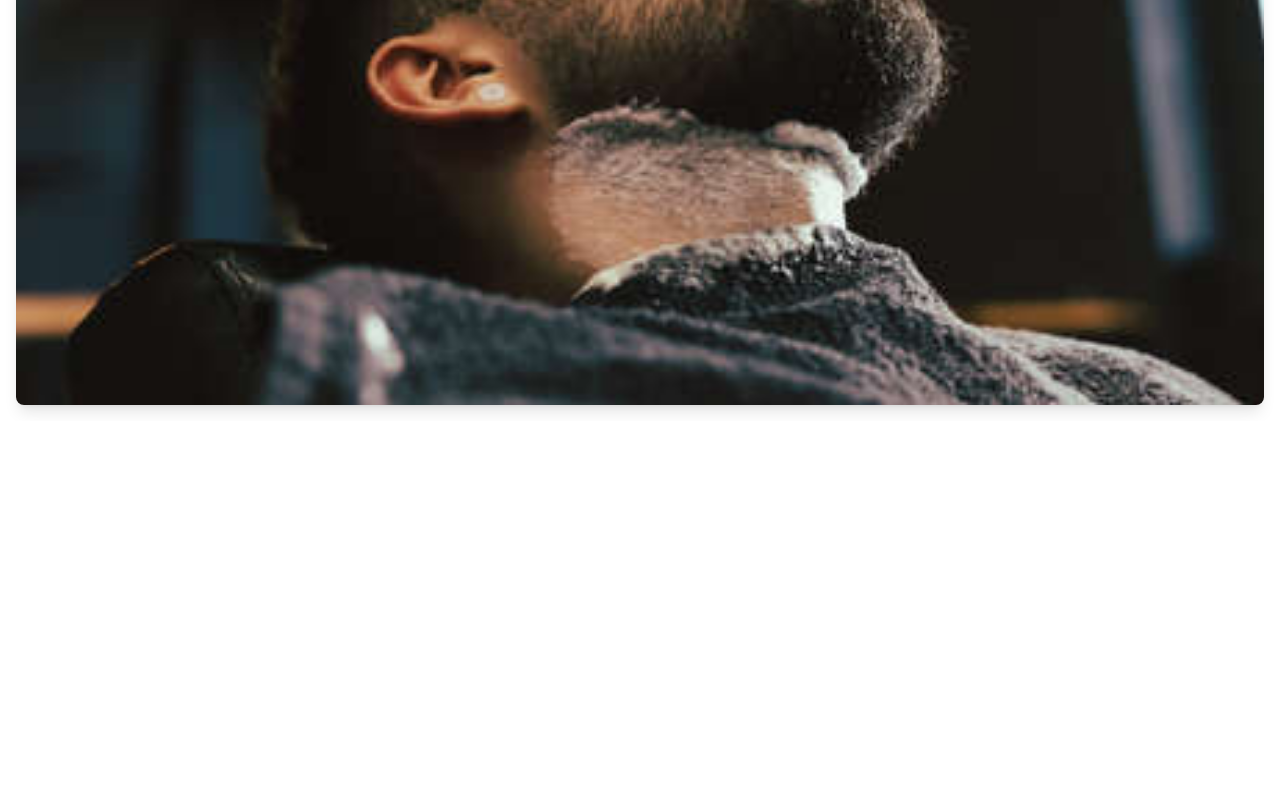
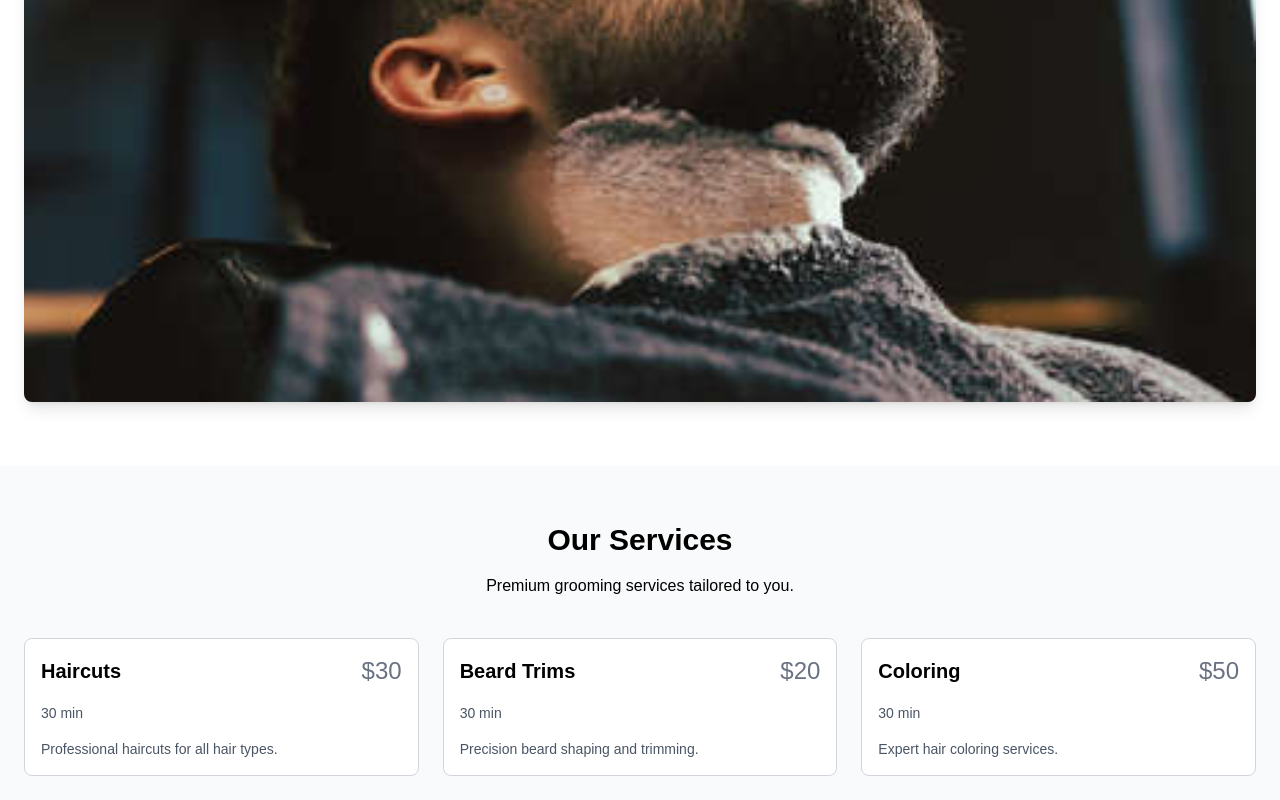
Before and after one commit to Fulcror/Ashil-barber, a Next.js app: page / in a window 1280 px wide. Shown: the part 878-1678 px from the top of the page. Before the commit the page ends 1299 px from the top, so only its background shows below. Built offline with nearby package versions, Linux system fonts and the light colour scheme.

Commit message:
1: Fixed design issue for bg color. 2: Completed services component v1.

```diff
--- a/src/app/components/hero.js
+++ b/src/app/components/hero.js
@@ -4,7 +4,7 @@ import Image from "next/image";
 
 export default function Hero() {
   return (
-    <>
+    <div className="w-full p-6 mb-10">
       <header className="w-full flex justify-end mb-8 border-b border-gray-300 pb-4">
         <nav className="space-x-4">
           <a href="#services" className="text-gray-600 hover:text-gray-900">
@@ -49,6 +49,6 @@ export default function Hero() {
         width={800}
         height={600}
       />
-    </>
+    </div>
   );
 }
--- a/src/app/components/services.js
+++ b/src/app/components/services.js
@@ -1,5 +1,48 @@
 "use client";
 
 export default function Services() {
-  return <></>;
+  return (
+    <>
+      <div className="bg-gray-50 w-full p-6 text-center">
+        <h2 className="text-3xl font-bold mb-4 mt-8 text-black">
+          Our Services
+        </h2>
+        <p className="text-md mb-10 text-black">
+          Premium grooming services tailored to you.
+        </p>
+        <div className="grid grid-cols-1 md:grid-cols-3 gap-6 text-left">
+          <div className="bg-white p-4 rounded-lg border border-gray-300">
+            <div className="flex items-center mb-4">
+              <h3 className="text-xl font-semibold text-black">Haircuts</h3>
+              <h3 className="text-2xl text-gray-500 ml-auto">$30</h3>
+            </div>
+            <p className="text-gray-600 text-sm mb-4">30 min</p>
+            <p className="text-gray-600 text-sm">
+              Professional haircuts for all hair types.
+            </p>
+          </div>
+          <div className="bg-white p-4 rounded-lg border border-gray-300">
+            <div className="flex items-center mb-4">
+              <h3 className="text-xl font-semibold text-black">Beard Trims</h3>
+              <h3 className="text-2xl text-gray-500 ml-auto">$20</h3>
+            </div>
+            <p className="text-gray-600 text-sm mb-4">30 min</p>
+            <p className="text-gray-600 text-sm">
+              Precision beard shaping and trimming.
+            </p>
+          </div>
+          <div className="bg-white p-4 rounded-lg border border-gray-300">
+            <div className="flex items-center mb-4">
+              <h3 className="text-xl font-semibold text-black">Coloring</h3>
+              <h3 className="text-2xl text-gray-500 ml-auto">$50</h3>
+            </div>
+            <p className="text-gray-600 text-sm mb-4">30 min</p>
+            <p className="text-gray-600 text-sm">
+              Expert hair coloring services.
+            </p>
+          </div>
+        </div>
+      </div>
+    </>
+  );
 }
--- a/src/app/page.js
+++ b/src/app/page.js
@@ -6,7 +6,7 @@ import Footer from "@/app/components/footer";
 
 export default function Home() {
   return (
-    <div className="min-h-screen p-4 bg-white">
+    <div className="min-h-screen bg-white">
       <main className="w-full">
         <Hero />
         <Services />
```
